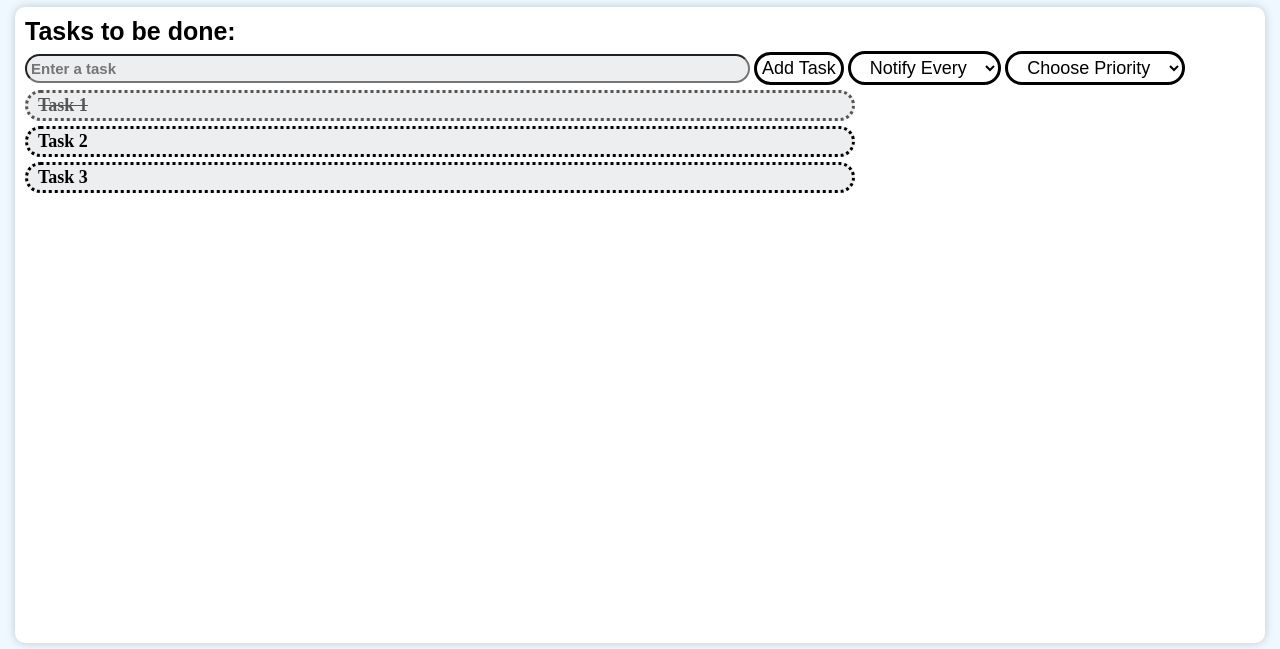
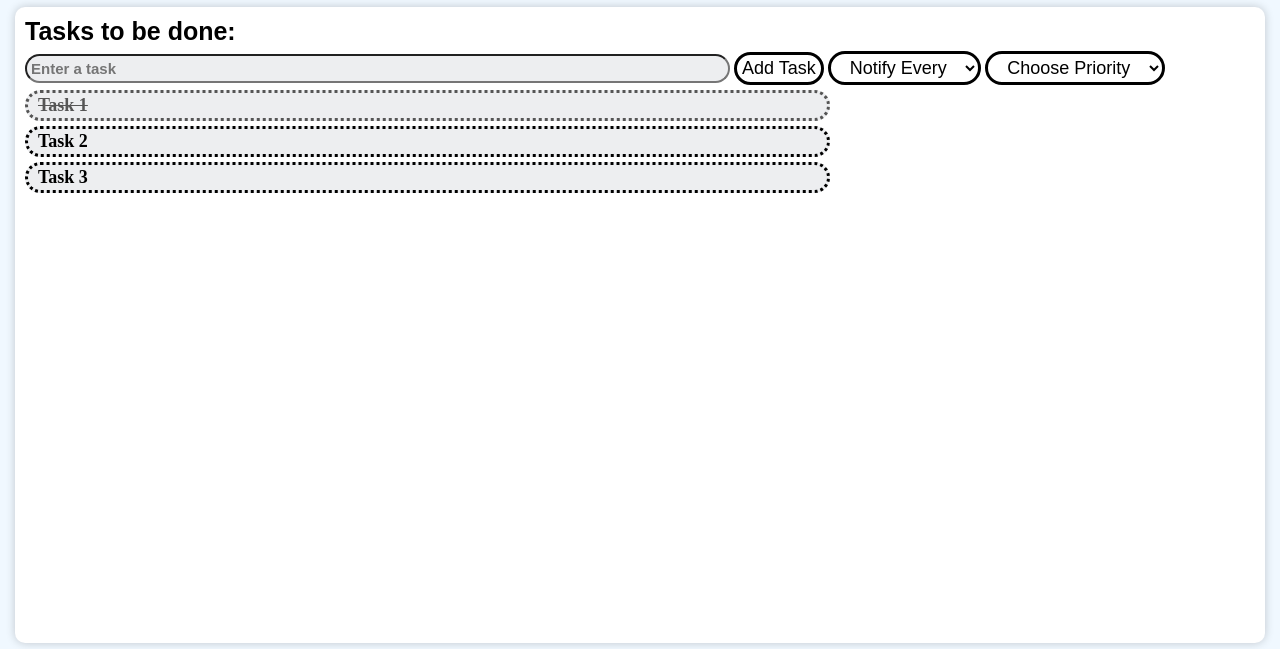
Before and after one commit to DiscordPanda/Innov8tors, a PHP site: page /ToDo.html in a window 1280 px wide. Shown: the part 106-755 px from the top of the page. Run offline with PHP 8.4, Linux system fonts and the light colour scheme; some web fonts are replaced.

Commit message:
Alter layout and buttons

```diff
--- a/styles.css
+++ b/styles.css
@@ -117,7 +117,7 @@ input{
     background: #edeef0;
     border-radius: 30px;
     margin:auto 0 auto;
-    width: calc(100% - 505px);
+    width: calc(100% - 525px);
     /* TODO: Change width when doing dropdown */
     height: 100%;
     font-size: 15px;
@@ -179,7 +179,7 @@ ul li{
     font-size: 18px;
     padding: 2px 10px;
     margin-top: 5px;
-    width: calc(100% - 400px);
+    width: calc(100% - 425px);
     user-select: none;
     cursor: pointer;
     border-style: dotted;
```
